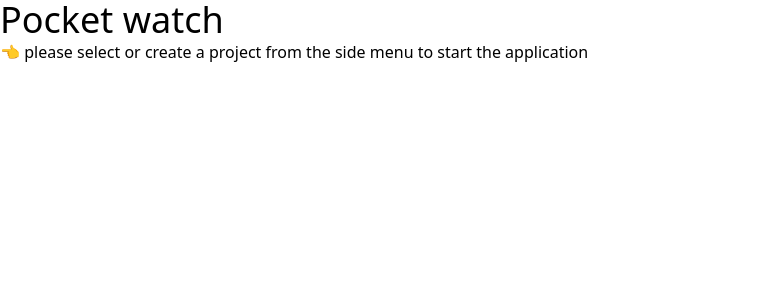
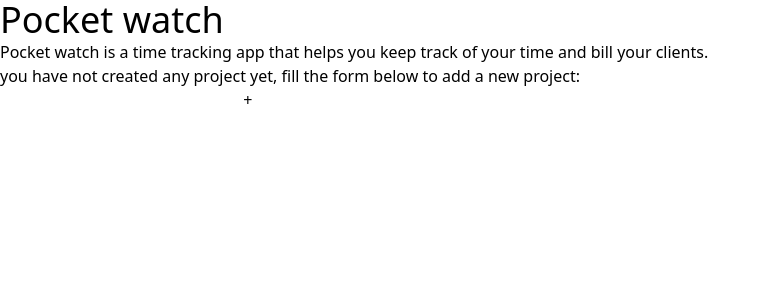
Before and after one commit to yjavaherian/pocket-watch-svelte, a SvelteKit app: page / in a window 1280 px wide. Shown: the top 300 px of the page, without its empty margins (0-770 px from the left). Built offline with nearby package versions, Linux system fonts and the light colour scheme; no server answers; the database is empty.

Commit message:
creating a better homepage

```diff
--- a/src/routes/+page.server.ts
+++ b/src/routes/+page.server.ts
@@ -1,5 +1,10 @@
-import { createProject } from '$lib/server/actions';
+import { createProject, getProjects } from '$lib/server/actions';
 import type { Actions } from './$types';
+
+export async function load() {
+    const projects = await getProjects()
+    return { projects }
+}
 
 export const actions: Actions = {
     create: async ({ request }) => {
--- a/src/routes/+page.svelte
+++ b/src/routes/+page.svelte
@@ -1,5 +1,28 @@
+<script lang="ts">
+    import { goto } from "$app/navigation";
+    import { browser } from "$app/environment";
+
+    let { data } = $props();
+    const projects = data.projects;
+    if (projects.length > 0 && browser) {
+        goto(`/project/${projects[projects.length - 1].id}`);
+    }
+</script>
+
 <h1 class="text-4xl">Pocket watch</h1>
-<p>
-    👈 please select or create a project from the side menu to start the
-    application
-</p>
+<main>
+    <p>
+        Pocket watch is a time tracking app that helps you keep track of your
+        time and bill your clients.
+    </p>
+    <p>
+        you have not created any project yet, fill the form below to add a new
+        project:
+    </p>
+    <form action="?/create" method="post" class="">
+        <label>
+            <input type="text" name="name" id="name" />
+        </label>
+        <button type="submit" class="px-2">+</button>
+    </form>
+</main>
```
